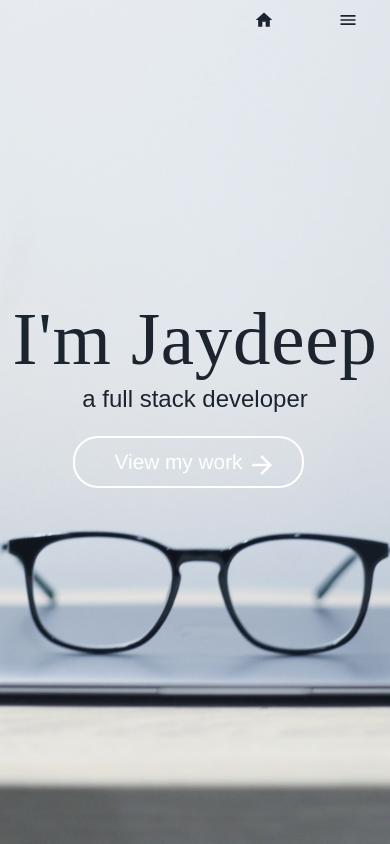
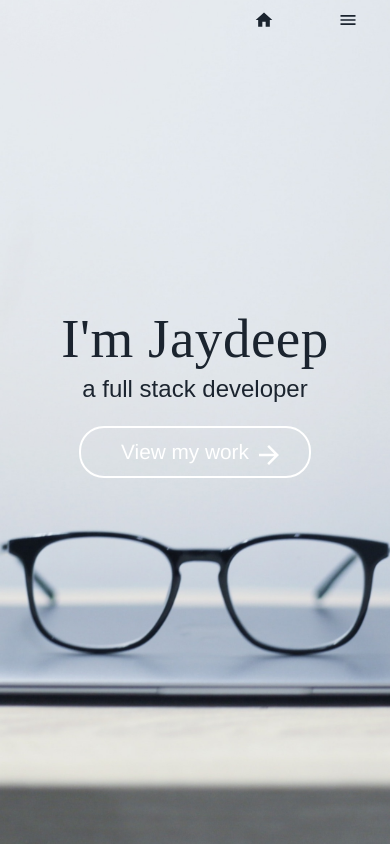
Before and after one commit to jdvachhani95/portfolio, a React (Create React App) app: page / in a window 390 px wide. Shown: the top 844 px of the page. Built offline with nearby package versions, Linux system fonts and the light colour scheme; what webfontloader would draw is missing.

Commit message:
Fix homepage & add ghpage

```diff
--- a/src/HomePage.js
+++ b/src/HomePage.js
@@ -17,12 +17,16 @@ const useStyles = makeStyles((theme) => ({
   titleName: {
     fontFamily: '"Allura", cursive',
     fontStyle: 'normal',
-    fontSize: '75px',
-    lineHeight: '85px',
+    fontSize: '55px',
+    lineHeight: '65px',
     fontWeight: 'normal',
     color: '#1b242f',
     margin: 'auto',
     textAlign: 'center',
+    [theme.breakpoints.up('sm')]: {
+      fontSize: '75px',
+      lineHeight: '85px',
+    },
   },
   subTitleName: {
     fontFamily: '"Mada", sans-serif',
```
Also changed, not shown: package.json (+8 -2 lines), 2 other files (tests, documents, lock files or other folders).
